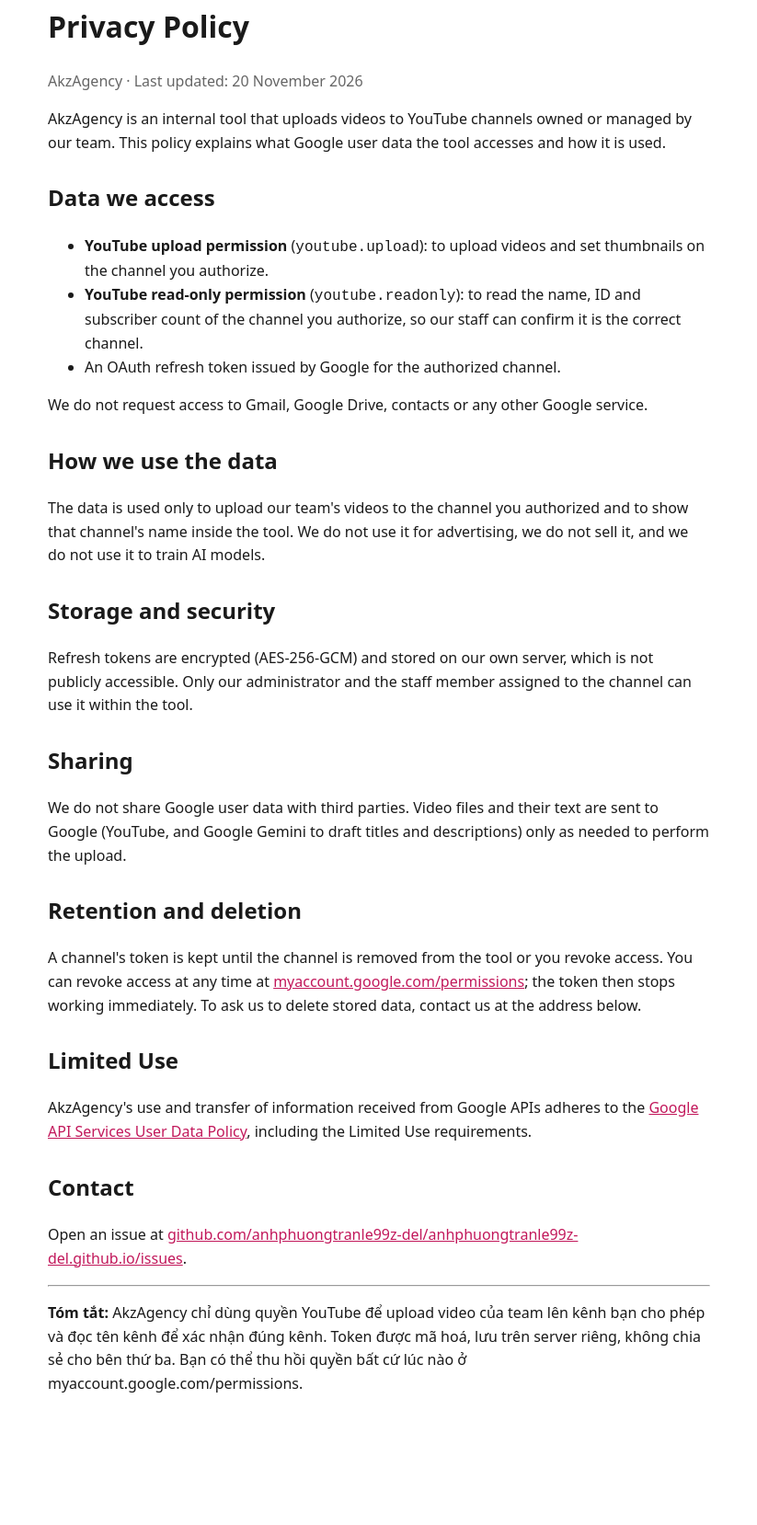
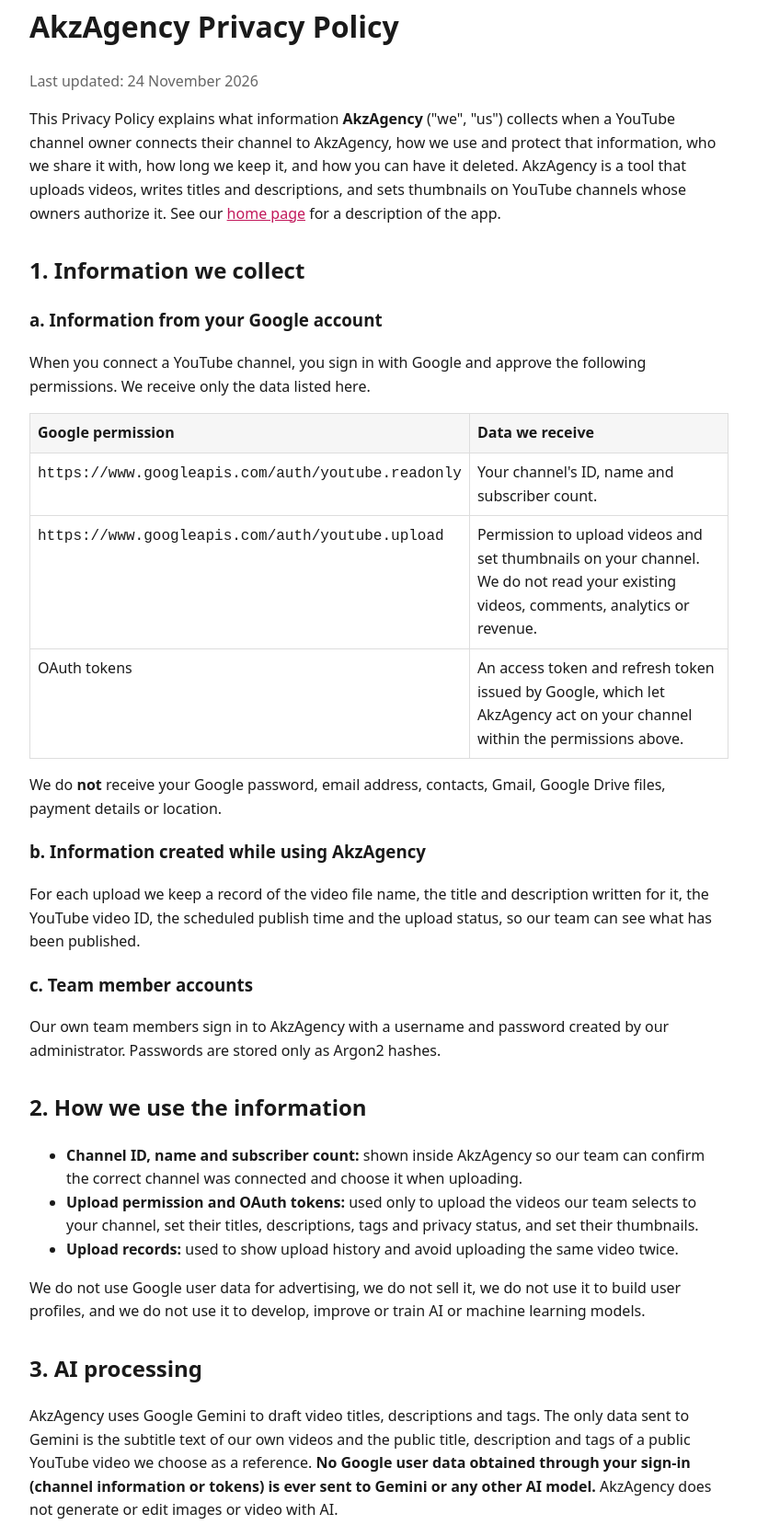
Before and after one commit to anhphuongtranle99z-del/anhphuongtranle99z-del.github.io, a plain HTML site: page privacy.html in a window 1280 px wide. Shown: the part 37-1695 px from the top of the page at 92% size, without its empty margins (228-1051 px from the left). Before the commit the page ends 1595 px from the top, so only its background shows below. Drawn offline with Linux system fonts and the light colour scheme.

Commit message:
Rewrite homepage and privacy policy for OAuth verification
Co-Authored-By: Claude Opus 5.5 <noreply@anthropic.com>

```diff
--- a/privacy.html
+++ b/privacy.html
@@ -5,52 +5,96 @@
 <meta name="viewport" content="width=device-width, initial-scale=1">
 <title>AkzAgency Privacy Policy</title>
 <style>
-  body { font: 16px/1.6 system-ui, sans-serif; max-width: 720px; margin: 40px auto; padding: 0 16px; color: #1a1a1a; background: #fff; }
-  h2 { margin-top: 28px; }
+  body { font: 16px/1.6 system-ui, sans-serif; max-width: 760px; margin: 40px auto; padding: 0 16px; color: #1a1a1a; background: #fff; }
+  h2 { margin-top: 30px; }
   .sub { color: #666; margin-top: 0; }
   a { color: #c2185b; }
+  table { border-collapse: collapse; width: 100%; }
+  td, th { border: 1px solid #ddd; padding: 8px; text-align: left; vertical-align: top; }
+  th { background: #f6f6f6; }
 </style>
 </head>
 <body>
-<h1>Privacy Policy</h1>
-<p class="sub">AkzAgency · Last updated: 20 November 2026</p>
+<h1>AkzAgency Privacy Policy</h1>
+<p class="sub">Last updated: 24 November 2026</p>
 
-<p>AkzAgency is an internal tool that uploads videos to YouTube channels owned or managed by our team.
-This policy explains what Google user data the tool accesses and how it is used.</p>
+<p>This Privacy Policy explains what information <b>AkzAgency</b> ("we", "us") collects when a YouTube channel owner connects
+their channel to AkzAgency, how we use and protect that information, who we share it with, how long we keep it,
+and how you can have it deleted. AkzAgency is a tool that uploads videos, writes titles and descriptions, and sets thumbnails
+on YouTube channels whose owners authorize it. See our <a href="index.html">home page</a> for a description of the app.</p>
 
-<h2>Data we access</h2>
+<h2>1. Information we collect</h2>
+<h3>a. Information from your Google account</h3>
+<p>When you connect a YouTube channel, you sign in with Google and approve the following permissions. We receive only the data listed here.</p>
+<table>
+  <tr><th>Google permission</th><th>Data we receive</th></tr>
+  <tr><td><code>https://www.googleapis.com/auth/youtube.readonly</code></td><td>Your channel's ID, name and subscriber count.</td></tr>
+  <tr><td><code>https://www.googleapis.com/auth/youtube.upload</code></td><td>Permission to upload videos and set thumbnails on your channel. We do not read your existing videos, comments, analytics or revenue.</td></tr>
+  <tr><td>OAuth tokens</td><td>An access token and refresh token issued by Google, which let AkzAgency act on your channel within the permissions above.</td></tr>
+</table>
+<p>We do <b>not</b> receive your Google password, email address, contacts, Gmail, Google Drive files, payment details or location.</p>
+
+<h3>b. Information created while using AkzAgency</h3>
+<p>For each upload we keep a record of the video file name, the title and description written for it, the YouTube video ID, the scheduled publish time and the upload status, so our team can see what has been published.</p>
+
+<h3>c. Team member accounts</h3>
+<p>Our own team members sign in to AkzAgency with a username and password created by our administrator. Passwords are stored only as Argon2 hashes.</p>
+
+<h2>2. How we use the information</h2>
 <ul>
-  <li><b>YouTube upload permission</b> (<code>youtube.upload</code>): to upload videos and set thumbnails on the channel you authorize.</li>
-  <li><b>YouTube read-only permission</b> (<code>youtube.readonly</code>): to read the name, ID and subscriber count of the channel you authorize, so our staff can confirm it is the correct channel.</li>
-  <li>An OAuth refresh token issued by Google for the authorized channel.</li>
+  <li><b>Channel ID, name and subscriber count:</b> shown inside AkzAgency so our team can confirm the correct channel was connected and choose it when uploading.</li>
+  <li><b>Upload permission and OAuth tokens:</b> used only to upload the videos our team selects to your channel, set their titles, descriptions, tags and privacy status, and set their thumbnails.</li>
+  <li><b>Upload records:</b> used to show upload history and avoid uploading the same video twice.</li>
 </ul>
-<p>We do not request access to Gmail, Google Drive, contacts or any other Google service.</p>
+<p>We do not use Google user data for advertising, we do not sell it, we do not use it to build user profiles, and we do not use it to develop, improve or train AI or machine learning models.</p>
 
-<h2>How we use the data</h2>
-<p>The data is used only to upload our team's videos to the channel you authorized and to show that channel's name inside the tool.
-We do not use it for advertising, we do not sell it, and we do not use it to train AI models.</p>
+<h2>3. AI processing</h2>
+<p>AkzAgency uses Google Gemini to draft video titles, descriptions and tags. The only data sent to Gemini is the subtitle text of our own videos
+and the public title, description and tags of a public YouTube video we choose as a reference. <b>No Google user data obtained through your
+sign-in (channel information or tokens) is ever sent to Gemini or any other AI model.</b> AkzAgency does not generate or edit images or video with AI.</p>
 
-<h2>Storage and security</h2>
-<p>Refresh tokens are encrypted (AES-256-GCM) and stored on our own server, which is not publicly accessible.
-Only our administrator and the staff member assigned to the channel can use it within the tool.</p>
+<h2>4. How we store and protect the information</h2>
+<ul>
+  <li>OAuth tokens are encrypted with AES-256-GCM before being stored in our database. The encryption key is kept separately from the database.</li>
+  <li>The database is stored on a server we control. It is not publicly accessible.</li>
+  <li>Only our administrator and the team member assigned to a channel can use that channel inside AkzAgency, and every access requires signing in.</li>
+  <li>Data is sent only to Google services (YouTube Data API, Google OAuth and Google Gemini) over encrypted HTTPS connections.</li>
+</ul>
 
-<h2>Sharing</h2>
-<p>We do not share Google user data with third parties. Video files and their text are sent to Google (YouTube, and Google Gemini to draft titles and descriptions) only as needed to perform the upload.</p>
+<h2>5. Sharing</h2>
+<p>We do not share, sell, rent or transfer Google user data to any third party. Data is sent to Google only as needed to perform the actions described above.
+We may disclose information only if required by law.</p>
 
-<h2>Retention and deletion</h2>
-<p>A channel's token is kept until the channel is removed from the tool or you revoke access.
-You can revoke access at any time at <a href="https://myaccount.google.com/permissions">myaccount.google.com/permissions</a>; the token then stops working immediately.
-To ask us to delete stored data, contact us at the address below.</p>
+<h2>6. Retention and deletion</h2>
+<ul>
+  <li>Your channel information and OAuth tokens are kept only while your channel is connected to AkzAgency.</li>
+  <li>If you revoke access, the stored token stops working immediately and can no longer be used on your channel.</li>
+  <li>When you ask us to disconnect your channel, we delete the stored token and channel information from our database.</li>
+  <li>Daily database backups are kept for 7 days and then deleted automatically, so deleted data disappears from backups within 7 days.</li>
+  <li>Upload records for videos that remain published on your channel are kept for our team's publishing history unless you ask us to delete them.</li>
+</ul>
+<p><b>How to revoke access:</b> go to <a href="https://myaccount.google.com/permissions">myaccount.google.com/permissions</a>, select AkzAgency and choose "Remove access". AkzAgency then immediately loses access to your channel.</p>
+<p><b>How to request deletion:</b> contact us using the details below. We will delete your data within 30 days of the request and confirm when it is done.</p>
 
-<h2>Limited Use</h2>
-<p>AkzAgency's use and transfer of information received from Google APIs adheres to the
-<a href="https://developers.google.com/terms/api-services-user-data-policy">Google API Services User Data Policy</a>, including the Limited Use requirements.</p>
+<h2>7. Google API Services User Data Policy</h2>
+<p>AkzAgency's use and transfer to any other app of information received from Google APIs will adhere to the
+<a href="https://developers.google.com/terms/api-services-user-data-policy">Google API Services User Data Policy</a>, including the Limited Use requirements.
+AkzAgency also uses YouTube API Services; by connecting a channel you agree to the <a href="https://www.youtube.com/t/terms">YouTube Terms of Service</a>,
+and Google's handling of data is described in the <a href="https://policies.google.com/privacy">Google Privacy Policy</a>.</p>
 
-<h2>Contact</h2>
-<p>Open an issue at <a href="https://github.com/anhphuongtranle99z-del/anhphuongtranle99z-del.github.io/issues">github.com/anhphuongtranle99z-del/anhphuongtranle99z-del.github.io/issues</a>.</p>
+<h2>8. Children</h2>
+<p>AkzAgency is not directed to children under 13 and we do not knowingly collect information from them.</p>
+
+<h2>9. Changes to this policy</h2>
+<p>If we change this policy, we will update it on this page and change the "Last updated" date above.</p>
+
+<h2>10. Contact</h2>
+<p>For questions or deletion requests, open an issue at
+<a href="https://github.com/anhphuongtranle99z-del/anhphuongtranle99z-del.github.io/issues">github.com/anhphuongtranle99z-del/anhphuongtranle99z-del.github.io/issues</a>.</p>
 
 <hr>
-<p lang="vi"><b>Tóm tắt:</b> AkzAgency chỉ dùng quyền YouTube để upload video của team lên kênh bạn cho phép và đọc tên kênh để xác nhận đúng kênh.
-Token được mã hoá, lưu trên server riêng, không chia sẻ cho bên thứ ba. Bạn có thể thu hồi quyền bất cứ lúc nào ở myaccount.google.com/permissions.</p>
+<p lang="vi"><b>Tóm tắt:</b> AkzAgency chỉ dùng quyền YouTube để upload video lên kênh bạn cho phép và đọc tên, ID, số người đăng ký của kênh để xác nhận đúng kênh.
+Token được mã hoá AES-256-GCM, lưu trên server riêng, không chia sẻ hay bán cho bên thứ ba, không gửi cho AI. Bạn có thể thu hồi quyền bất cứ lúc nào ở myaccount.google.com/permissions
+hoặc yêu cầu xoá dữ liệu qua mục liên hệ ở trên.</p>
 </body>
 </html>
```
